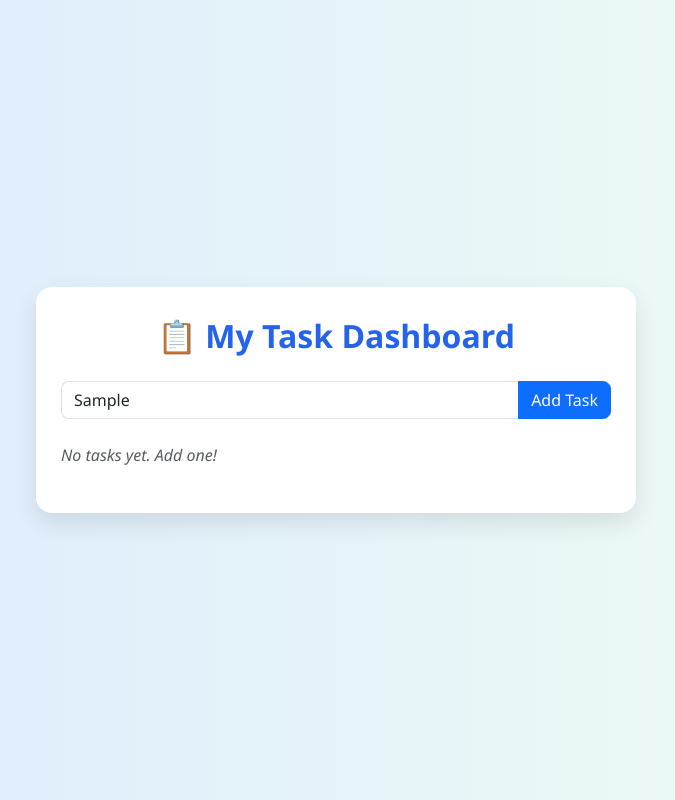
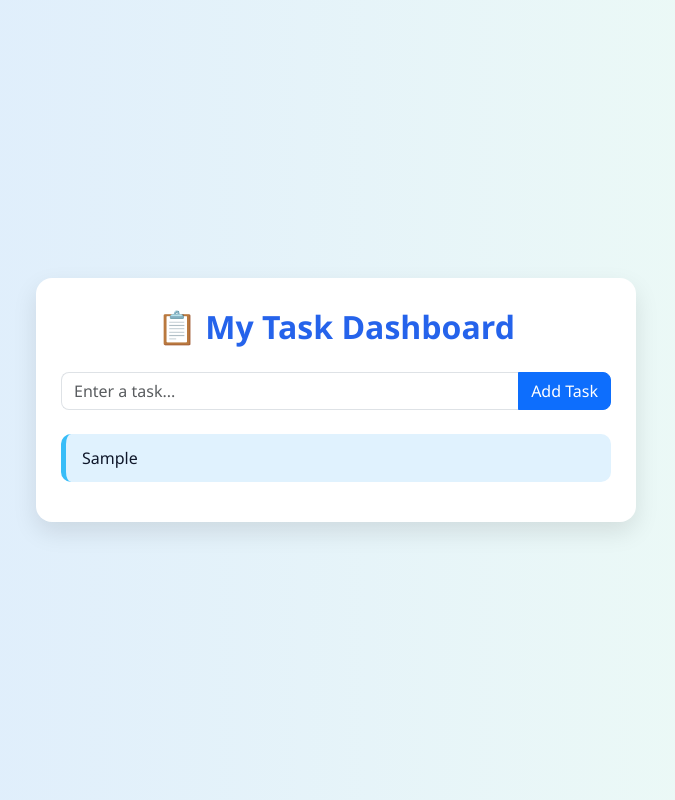
Before and after one commit to sobhika11/Internship1-2025, a plain HTML site: page To-Do List.html in a window 1280 px wide. Both pictures are taken after typing "Sample" into the empty fields and a click on the button "Add Task". Shown: the whole page, without its empty margins (304-979 px from the left). Drawn offline with nearby package versions, Linux system fonts and the light colour scheme.

Commit message:
Completed to do list

```diff
--- a/To-Do List.html
+++ b/To-Do List.html
@@ -71,10 +71,6 @@
       color: #6b7280;
     }
 
-    @keyframes fadeIn {
-      from {opacity: 0; transform: translateY(-20px);}
-      to {opacity: 1; transform: translateY(0);}
-    }
   </style>
 </head>
 <body>
@@ -82,13 +78,11 @@
 <div class="dashboard">
   <h2 class="text-center">📋 My Task Dashboard</h2>
 
-  <!-- Add Task -->
   <div class="input-group mb-4">
     <input type="text" id="taskInput" class="form-control" placeholder="Enter a task...">
     <button class="btn btn-primary" onclick="addTask()">Add Task</button>
   </div>
 
-  <!-- Task Display -->
   <div id="taskDisplay">
     <p class="text-muted">No tasks yet. Add one!</p>
   </div>
@@ -97,4 +91,22 @@
 <script>
   const taskDisplay = document.getElementById("taskDisplay");
 
-  function a
+  function addTask() {
+    const input = document.getElementById("taskInput");
+    const task = input.value.trim();
+
+    if (task === "") return;
+    const taskDiv = document.createElement("div");
+    taskDiv.className = "task-item";
+    taskDiv.textContent = task;
+
+    if (taskDisplay.children[0]?.tagName === "P") {
+      taskDisplay.innerHTML = "";
+    }
+    taskDisplay.appendChild(taskDiv);
+    input.value = "";
+  }
+</script>
+
+</body>
+</html>
```
